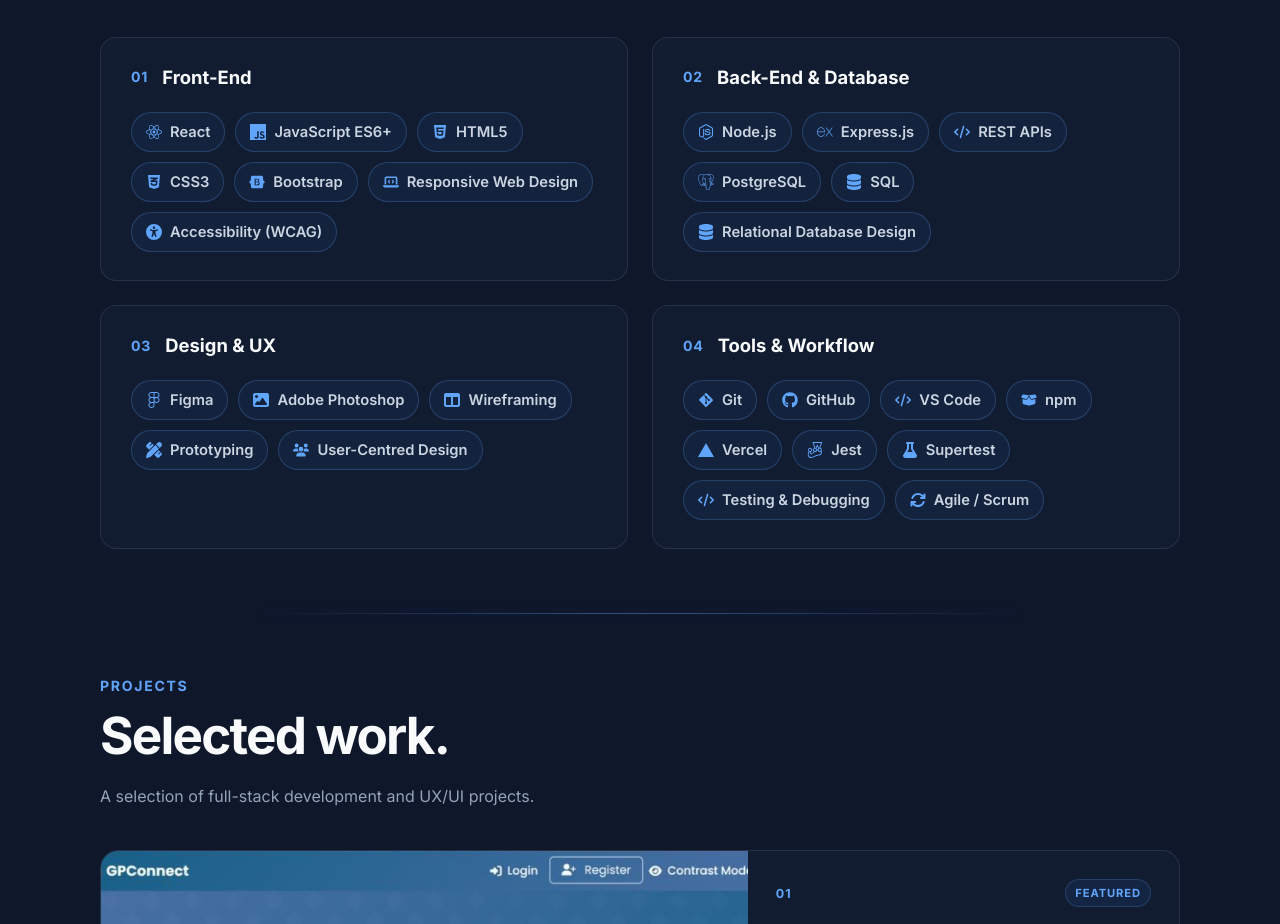
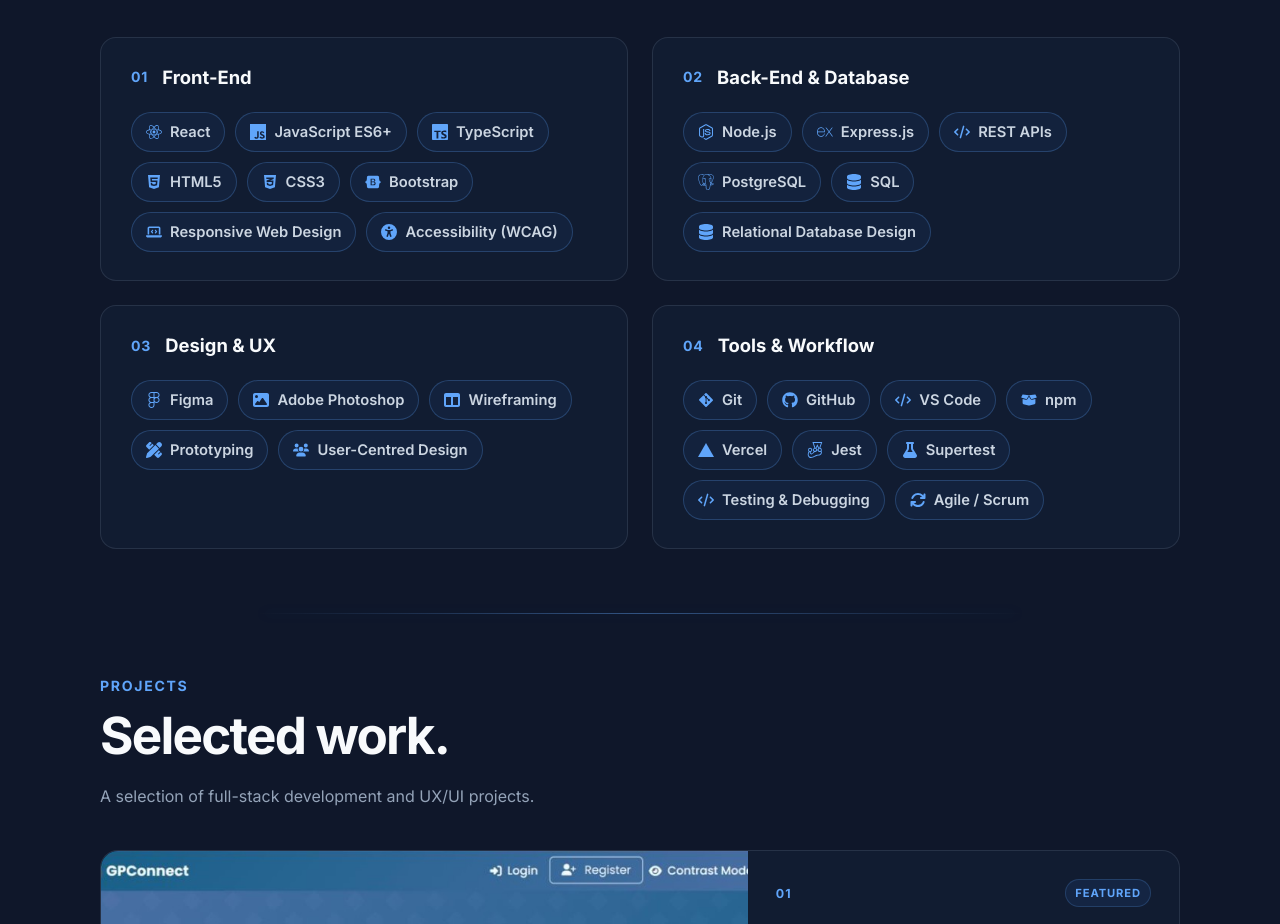
Before and after one commit to quhtrang-cloud/my-portfolio, a React (Vite) app: page / in a window 1280 px wide. Shown: the part 1611-2535 px from the top of the page. Built offline with nearby package versions, Linux system fonts and the light colour scheme.

Commit message:
Introduce TypeScript and migrate Skills component

```diff
--- a/package.json
+++ b/package.json
@@ -5,7 +5,8 @@
   "type": "module",
   "scripts": {
     "dev": "vite",
-    "build": "vite build",
+    "build": "tsc --noEmit && vite build",
+    "typecheck": "tsc --noEmit",
     "lint": "eslint .",
     "preview": "vite preview"
   },
@@ -24,6 +25,7 @@
     "eslint-plugin-react-hooks": "^7.1.1",
     "eslint-plugin-react-refresh": "^0.5.3",
     "globals": "^17.6.0",
+    "typescript": "^7.0.2",
     "vite": "^8.1.0"
   }
 }
--- a/src/components/Skills.jsx
+++ b/src/components/Skills.tsx
@@ -1,3 +1,4 @@
+import type { ReactNode } from 'react'
 import {
   FaReact,
   FaHtml5,
@@ -21,19 +22,29 @@
 } from 'react-icons/fa6'
 import {
   SiJavascript,
+  SiTypescript,
   SiExpress,
   SiPostgresql,
   SiVercel,
   SiJest,
 } from 'react-icons/si'
-
-const skillGroups = [
+type Skill = {
+  name: string
+  icon: ReactNode
+}
+type SkillGroup = {
+  number: string
+  title: string
+  skills: Skill[]
+}
+const skillGroups: SkillGroup[] = [
   {
     number: '01',
     title: 'Front-End',
     skills: [
       { name: 'React', icon: <FaReact /> },
       { name: 'JavaScript ES6+', icon: <SiJavascript /> },
+      { name: 'TypeScript', icon: <SiTypescript /> },
       { name: 'HTML5', icon: <FaHtml5 /> },
       { name: 'CSS3', icon: <FaCss3Alt /> },
       { name: 'Bootstrap', icon: <FaBootstrap /> },
@@ -80,7 +91,6 @@
     ],
   },
 ]
-
 function Skills() {
   return (
     <section
@@ -114,5 +124,4 @@
     </section>
   )
 }
-
 export default Skills
```
Also changed, not shown: tsconfig.json (added, +18 -0 lines), 2 other files (tests, documents, lock files or other folders).
